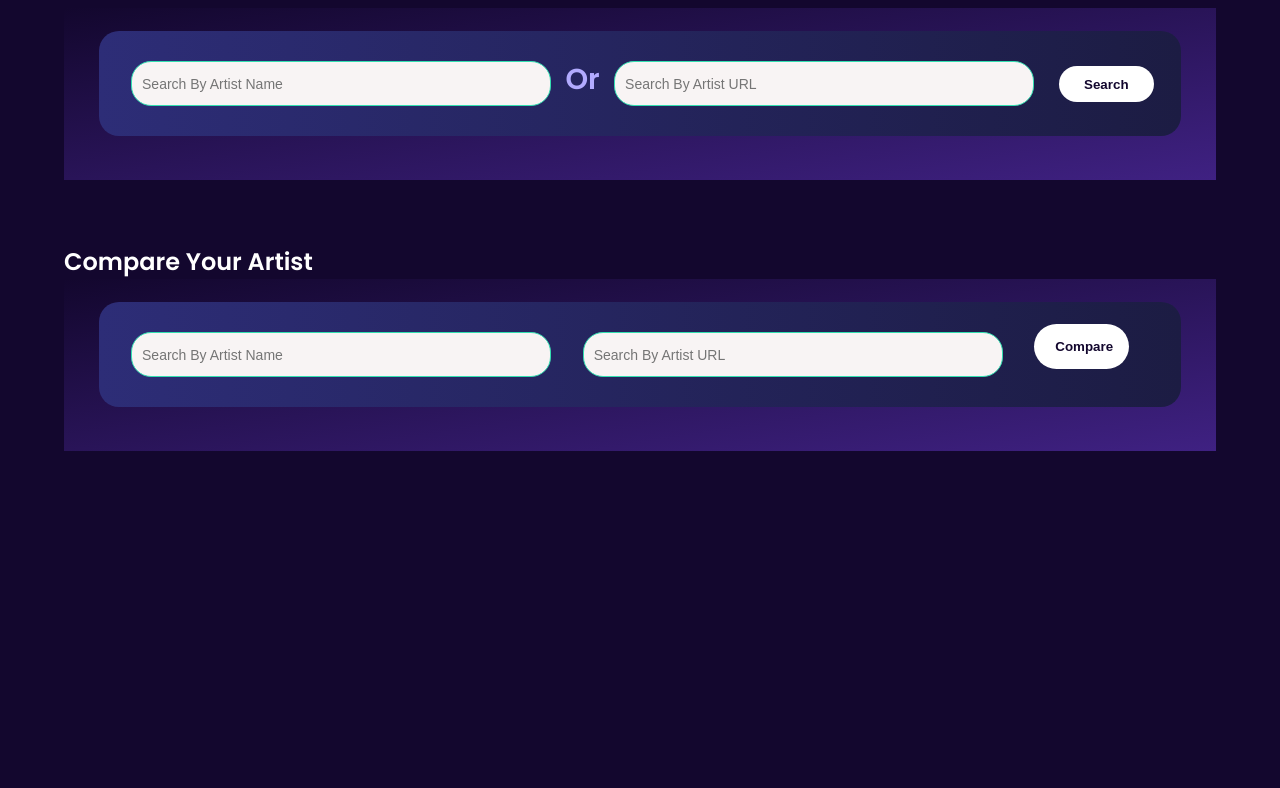
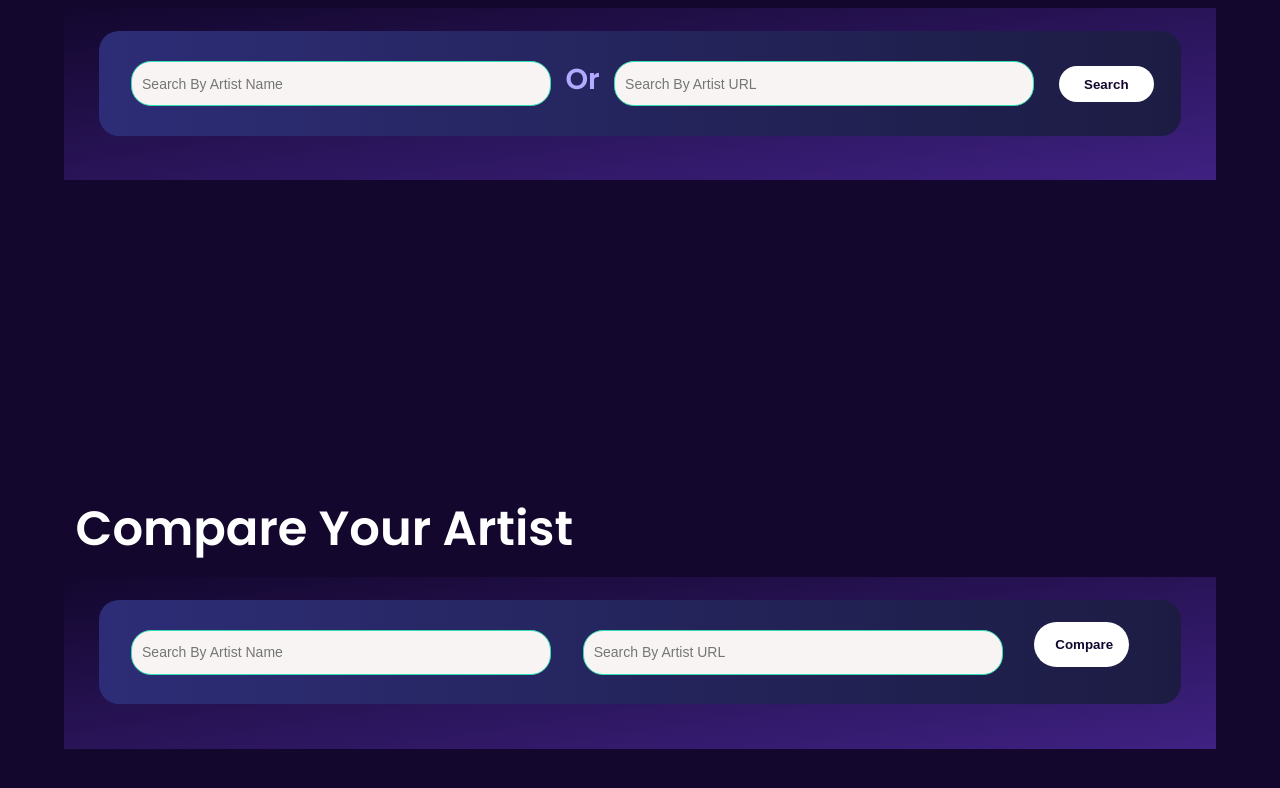
Before and after one commit to shubhiscoding/Spotify-Stats, a plain HTML site: page Index.html in a window 1280 px wide. Shown: the part 794-1582 px from the top of the page. Before the commit the page ends 1271 px from the top, so only its background shows below. Drawn offline with nearby package versions, Linux system fonts and the light colour scheme.

Commit message:
Designed better

```diff
--- a/index.css
+++ b/index.css
@@ -259,6 +259,7 @@ a:hover{
     font-family: 'Poppins', sans-serif;
     margin-top: 1%;
     padding: 2% 5%;
+    margin-bottom: 20%;
 }
 .search h1{
     font-size: 3em;
@@ -395,6 +396,14 @@ input[type="text"] {
     font-family: 'Poppins', sans-serif;
     margin-top: 1%;
     padding: 2% 5%;
+    margin-bottom: 20%;
+}
+.compare h1{
+    font-size: 3em;
+    font-weight: bold;
+    margin-bottom: 1%;
+    margin-left: 1%;
+    margin-top: 0.5%;
 }
 .compare_contain{
     display: flex;
```
Also changed, not shown: Index.html (+0 -2 lines).
